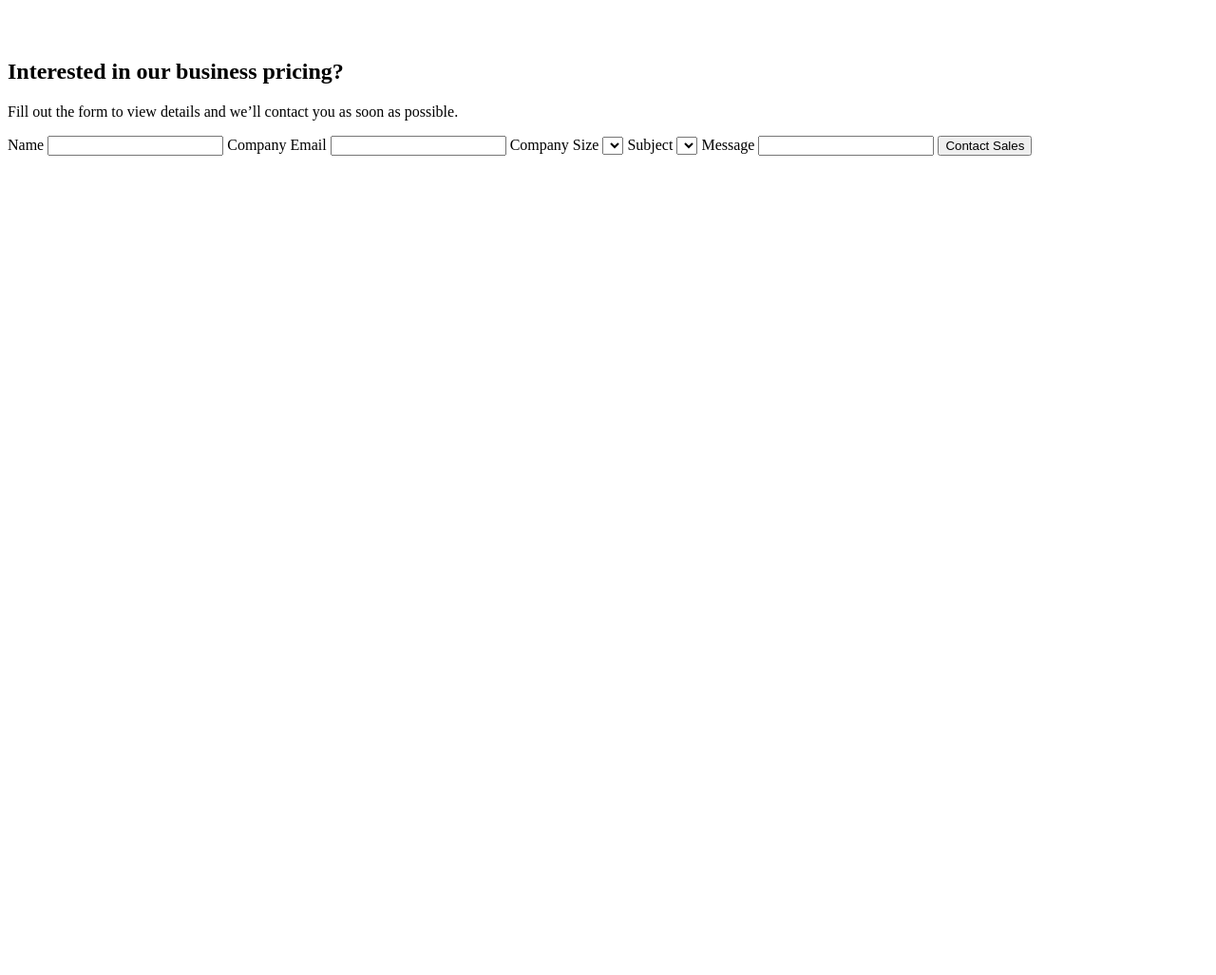
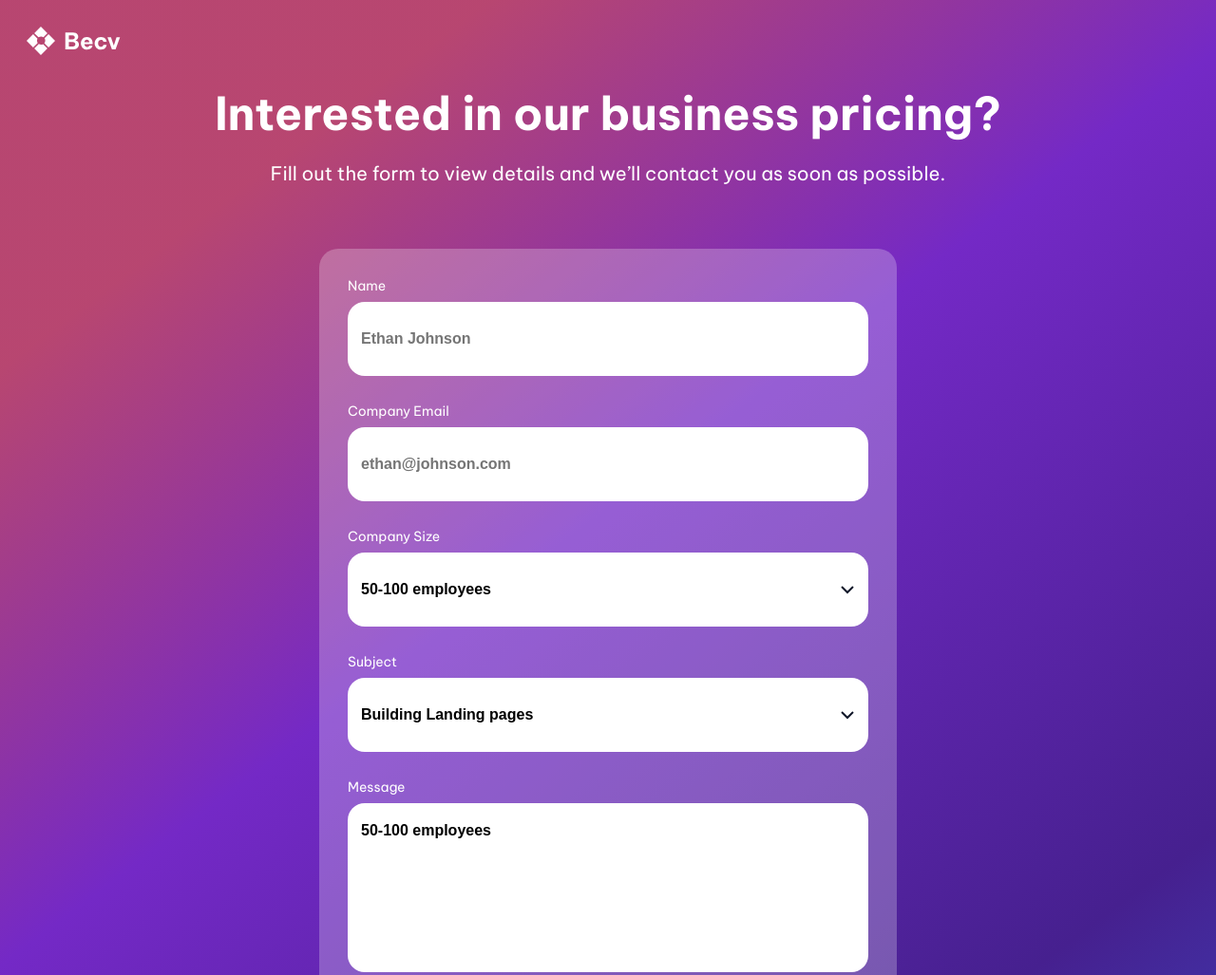
Before and after one commit to Ju4nR0sas/Contact-Page, a plain HTML site: page index.html in a window 1280 px wide. Shown: the top 1027 px of the page at 95% size. Before the commit the page ends 800 px from the top, so only its background shows below. Drawn offline with Linux system fonts and the light colour scheme; files whose address does not match are found by name.

Commit message:
Modificacion de form

```diff
--- a/Css/mobile.css
+++ b/Css/mobile.css
@@ -8,15 +8,16 @@
 html {
     /* 1px = 0.1rem */
     font-size: 62.5%;
-    font-family: "Be Vietnam Pro";
+    font-family: "Be Vietnam Pro", sans-serif;
 }
 
 :root {
     /* Font-size */
     --title: 6.4rem;
     --header: 3.2rem;
-    --text: 1.6rem;
+    --body: 1.6rem;
     --label: 1.4rem;
+    --button-text: 2rem;
 
     /* Colors */
     --background: #4036A9;
@@ -27,8 +28,8 @@ html {
 }
 
 body {
-    width: 100vw;
-    height: 100vh;
+    width: 100%;
+    height: 100%;
     /* background: linear-gradient(-50deg, #7329c4, #cc4d8d); */
     background-image: url(..//Resources/bg-image.svg);
     background-repeat: no-repeat;
@@ -53,6 +54,7 @@ body {
     padding-top: 0;
     text-align: center;
     color: #FFFFFF;
+    margin: auto;
     margin-bottom: 4.4rem;
 }
 
@@ -67,7 +69,6 @@ body {
     padding-left: 10rem;
     padding-right: 10rem;
     line-height: 3rem;
-    margin: 0;
     /* font-size: var(--header); */
 }
 
@@ -77,23 +78,71 @@ body {
     background-color: rgba(255, 255, 255, 0.247);
     height: auto;
     width: auto;
+    margin: auto;
+    margin-bottom: 10rem;
 }
 
 form {
     display: flex;
     flex-direction: column;
     justify-content: center;
-    padding: 2rem;
+    padding: 3rem;
 }
 
 label {
     font-size: var(--label);
     color: white;
+    margin-bottom: 0.8rem;
 }
 
 .inputs {
     border: none;
-    border-radius: 2rem;
-    height: 7rem;
-    width: 40rem;
+    border-radius: 1.8rem;
+    height: 5rem;
+    width: 52rem;
+    margin-bottom: 2.8rem;
+    font-size: var(--body);
 }
+
+input {
+    padding: 1.4rem;
+}
+
+#message {
+    height: 15rem;
+}
+
+.inputs::placeholder {
+    font-size: var(--body);
+    font-weight: bold;
+}
+
+
+#company::placeholder,
+#subject::placeholder,
+#message::placeholder {
+    color: black;
+}
+
+#message::-webkit-input-placeholder{
+    position: absolute;
+    top: 2rem;
+}
+
+#company,
+#subject {
+    background-image: url(/Resources/Expand_down.svg);
+    background-repeat: no-repeat;
+    background-position: 98%;
+}
+
+#button {
+    border: none;
+    border-radius: 1.8rem;
+    padding: 2.8rem;
+    background-color: white;
+    color: var(--background);
+    font-size: var(--button-text);
+    font-weight: bold;
+    margin-bottom: 6rem;
+}
--- a/index.html
+++ b/index.html
@@ -10,7 +10,7 @@
     <link href="https://fonts.googleapis.com/css2?family=Be+Vietnam+Pro:ital,wght@0,100;0,200;0,300;0,400;0,500;0,600;0,700;0,800;0,900;1,100;1,200;1,300;1,400;1,500;1,600;1,700;1,800;1,900&family=Lato:ital,wght@0,100;0,300;0,400;0,700;0,900;1,100;1,300;1,400;1,700;1,900&family=Oswald:wght@200..700&family=Poppins:ital,wght@0,100;0,200;0,300;0,400;0,500;0,600;0,700;0,800;0,900;1,100;1,200;1,300;1,400;1,500;1,600;1,700;1,800;1,900&family=Roboto:ital,wght@0,100;0,300;0,400;0,500;0,700;0,900;1,100;1,300;1,400;1,500;1,700;1,900&family=Sora:wght@100..800&display=swap" rel="stylesheet">
 
     <!-- Css -->
-    <link rel="stylesheet" href="./Css/mobile.css" media="screen and (max-width: 767px) and (min-width: 640px)">
+    <link rel="stylesheet" href="./Css/mobile.css" media="screen and (min-width: 390px)">
 
     <link rel="shortcut icon" href="./Resources/contact-form-icon.svg" type="image/x-icon">
     <title>Contact Page</title>
@@ -34,19 +34,19 @@
             <form action="./">
 
                 <label for="name">Name</label>
-                <input type="text" name="name" id="name" class="inputs">
+                <input type="text" name="name" id="name" class="inputs" placeholder="Ethan Johnson">
 
                 <label for="email">Company Email</label>
-                <input type="email" name="email" id="email" class="inputs">
+                <input type="email" name="email" id="email" class="inputs" placeholder="ethan@johnson.com">
 
                 <label for="company">Company Size</label>
-                <select name="company" id="company" class="inputs"></select>
+                <input type="text" name="company" id="company" class="inputs" placeholder="50-100 employees">
 
                 <label for="subject">Subject</label>
-                <select name="subject" id="subject" class="inputs"></select>
+                <input type="text" name="subject" id="subject" class="inputs" placeholder="Building Landing pages">
 
                 <label for="message">Message</label>
-                <input type="text" name="message" id="message" class="inputs">
+                <input type="text" name="message" id="message" class="inputs" placeholder="50-100 employees">
 
                 <input type="button" value="Contact Sales" id="button">
 
```
